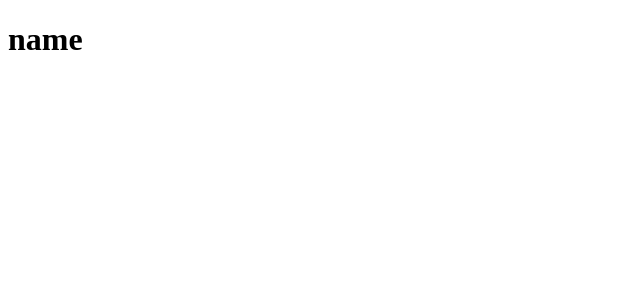
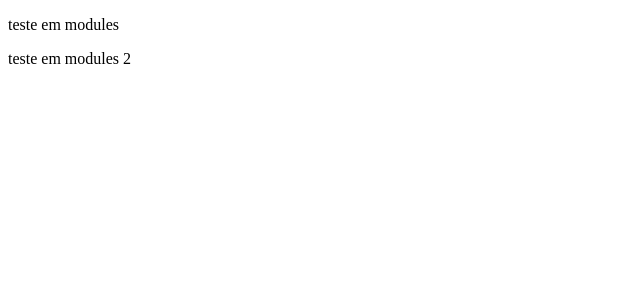
Before and after one commit to Rick504/teste-vue2-vuex-axios, a Vue app: page / in a window 1280 px wide. Shown: the top 300 px of the page, without its empty margins (0-640 px from the left). Built offline with nearby package versions, Linux system fonts and the light colour scheme.

Commit message:
separando vuex em modulos

```diff
--- a/package.json
+++ b/package.json
@@ -10,7 +10,7 @@
   "dependencies": {
     "core-js": "^3.8.3",
     "vue": "^2.6.14",
-    "vuex": "3"
+    "vuex": "3.4.0"
   },
   "devDependencies": {
     "@babel/core": "^7.12.16",
--- a/src/App.vue
+++ b/src/App.vue
@@ -1,11 +1,11 @@
 <template>
-  <div id="app">
-    <TesteApp msg="Welcome to Your Vue.js App"/>
+  <div>
+    <TesteApp />
   </div>
 </template>
 
 <script>
-import TesteApp from './components/Page_one/TesteApp.vue'
+import TesteApp from './views/Page_one/TesteApp.vue'
 
 export default {
   name: 'App',
--- a/src/components/Page_one/TesteApp.vue
+++ /dev/null
@@ -1,9 +0,0 @@
-<template>
-  <h1>{{ this.$store.state.teste }}</h1>
-</template>
-
-<script>
-export default {
-
-}
-</script>
--- a/src/store/index.js
+++ b/src/store/index.js
@@ -1,16 +1,23 @@
 import Vue from 'vue'
 import Vuex from 'vuex'
-// import { moduleA } from './modules'
 
 Vue.use(Vuex)
 
+const module1 = {
+  state: () => ({
+      teste: 'teste em modules'
+  })
+}
+
+const module2 = {
+  state: () => ({
+      teste: 'teste em modules 2'
+  })
+}
+
 export default new Vuex.Store({
-    state: {
-        teste: 'name'
-    },
-    mutations: {},
-    actions: {},
-    modules: {
-        // a: moduleA
-    }
+   modules: {
+    module1,
+    module2
+  }
 })
--- /dev/null
+++ b/src/views/Page_one/TesteApp.vue
@@ -0,0 +1,16 @@
+<template>
+  <div>
+      <p>{{ module1.teste }}</p>
+      <p>{{ module2.teste }}</p>
+  </div>
+</template>
+
+<script>
+import { mapState } from 'vuex'
+
+export default {
+  computed: {
+    ...mapState(["module1", "module2"])
+  }
+}
+</script>
```
Also changed, not shown: 1 other file (tests, documents, lock files or other folders).
